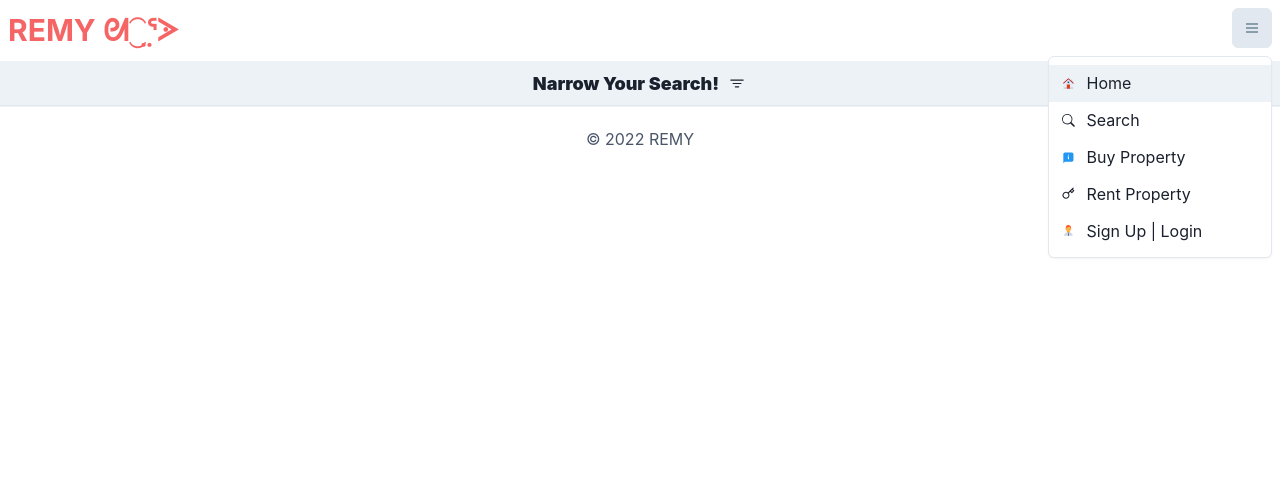
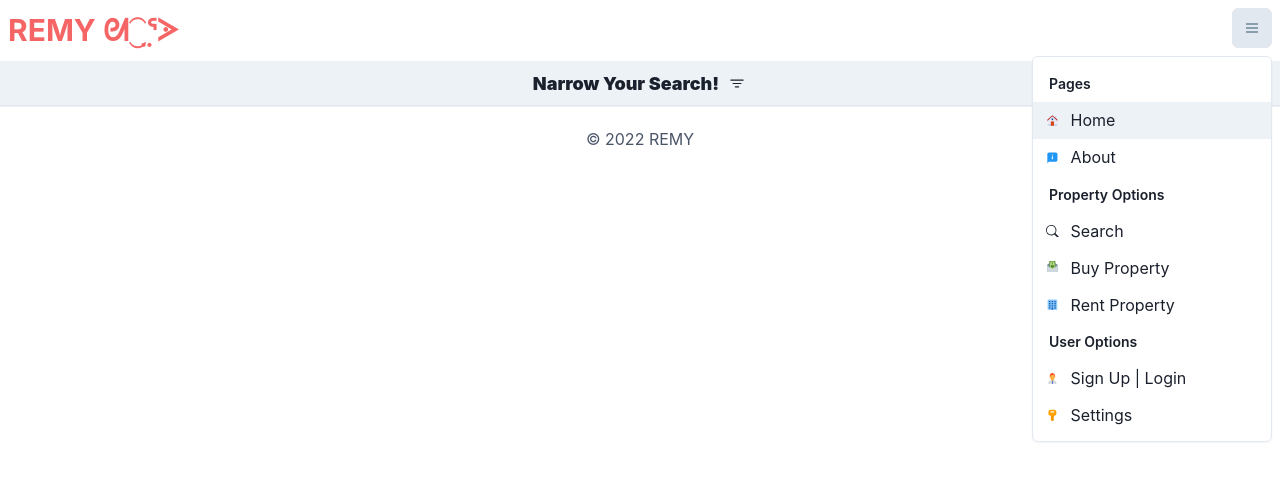
Before and after one commit to RemyCapstone/capstone, a Next.js app: page /search in a window 1280 px wide. Both pictures are taken after a click on the button 1252 px from the left and 28 px from the top of the page. Shown: the top 480 px of the page. Built offline with nearby package versions, Linux system fonts and the light colour scheme.

Commit message:
Update NavBar.js

```diff
--- a/components/NavBar.js
+++ b/components/NavBar.js
@@ -1,6 +1,6 @@
 import Link from 'next/link';
-import { Menu, MenuButton, MenuList, MenuItem, IconButton, Flex, Box, Spacer } from '@chakra-ui/react';
-import { FcMenu, FcHome, FcAbout, FcManager } from 'react-icons/fc';
+import { Menu, MenuGroup, MenuButton, MenuList, MenuItem, IconButton, Flex, Box, Spacer } from '@chakra-ui/react';
+import { FcMenu, FcHome, FcAbout, FcManager, FcOrganization, FcMoneyTransfer, FcKey } from 'react-icons/fc';
 import { BsSearch } from 'react-icons/bs';
 import { FiKey } from 'react-icons/fi';
 import {GiSeatedMouse} from 'react-icons/gi'
@@ -16,22 +16,34 @@ const NavBar = () =>{
             <Box>
             <Menu>
                 <MenuButton as={IconButton} icon={<FcMenu />} variant='outline' color='red.400' />
-                <MenuList>
+                <MenuList minWidth='240px'>
+                    <MenuGroup title='Pages'>
                         <Link href='/' passHref>
                             <MenuItem icon={<FcHome />}>Home</MenuItem>
                         </Link>
+                        <Link href='/about' passHref>
+                            <MenuItem icon={<FcAbout />}>About</MenuItem>
+                        </Link>
+                    </MenuGroup>
+                    <MenuGroup title='Property Options'>
                         <Link href='/search' passHref>
                             <MenuItem icon={<BsSearch />}>Search</MenuItem>
                         </Link>
                         <Link href='/search?purpose=for-sale' passHref>
-                        <MenuItem icon={<FcAbout />}>Buy Property</MenuItem>
+                            <MenuItem icon={<FcMoneyTransfer />}>Buy Property</MenuItem>
                         </Link>
                         <Link href='/search?purpose=for-rent' passHref>
-                        <MenuItem icon={<FiKey />}>Rent Property</MenuItem>
+                            <MenuItem icon={<FcOrganization />}>Rent Property</MenuItem>
                         </Link>
+                    </MenuGroup>
+                     <MenuGroup title='User Options'>
                         <Link href='/' passHref>
                             <MenuItem icon={<FcManager />}>Sign Up | Login</MenuItem>
                         </Link>
+                        <Link href='/settings' passHref>
+                            <MenuItem icon={<FcKey />}>Settings</MenuItem>
+                        </Link>
+                    </MenuGroup>
                 </MenuList>
             </Menu>
             </Box>
```
Lines whose indentation alone changed are shown as unchanged.
